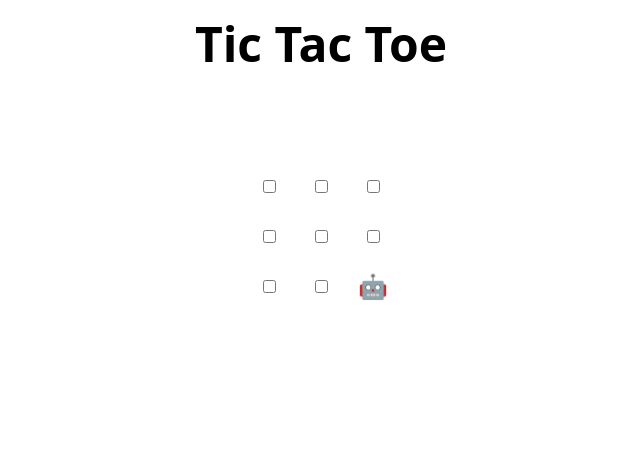
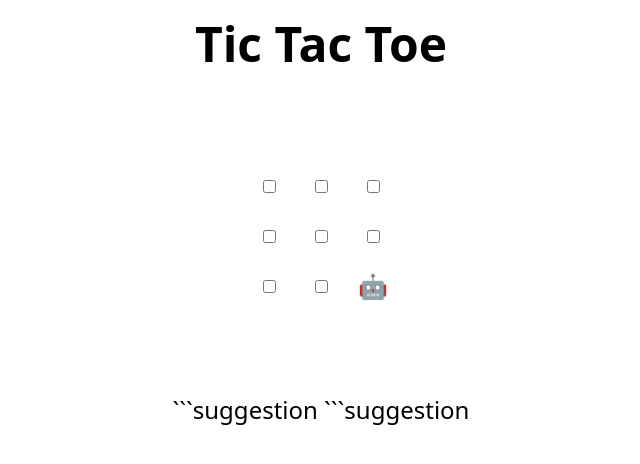
Before and after one commit to boii1230/skills-review-pull-requests, a plain HTML site: page index.html in a window 1280 px wide. Shown: the whole page, without its empty margins (319-959 px from the left). Drawn offline with Linux system fonts and the light colour scheme.

Commit message:
Update index.html
this is the change

````diff
--- a/index.html
+++ b/index.html
@@ -48,6 +48,8 @@
 </table>
 
 <h2 hidden>Game over, refresh to play again 🧑‍💻 🤖!</h2>
+```suggestion
+```suggestion
 
 <script>
   // Initialization
````
